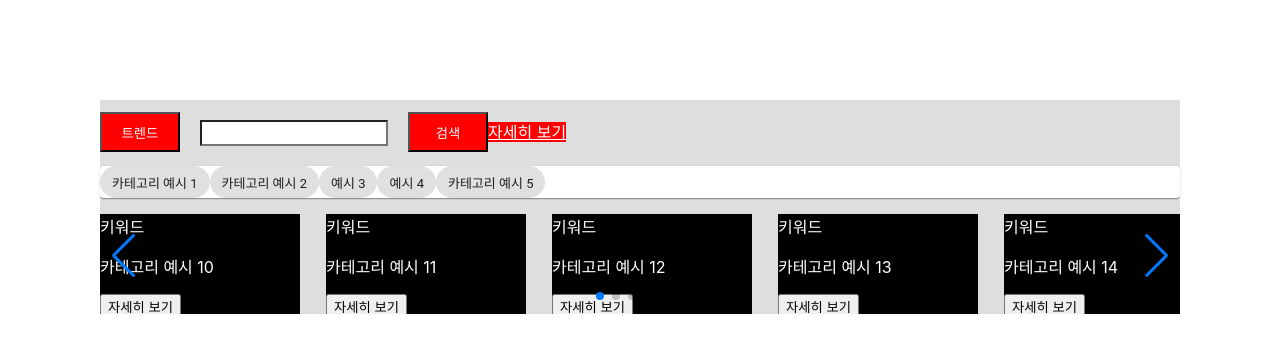
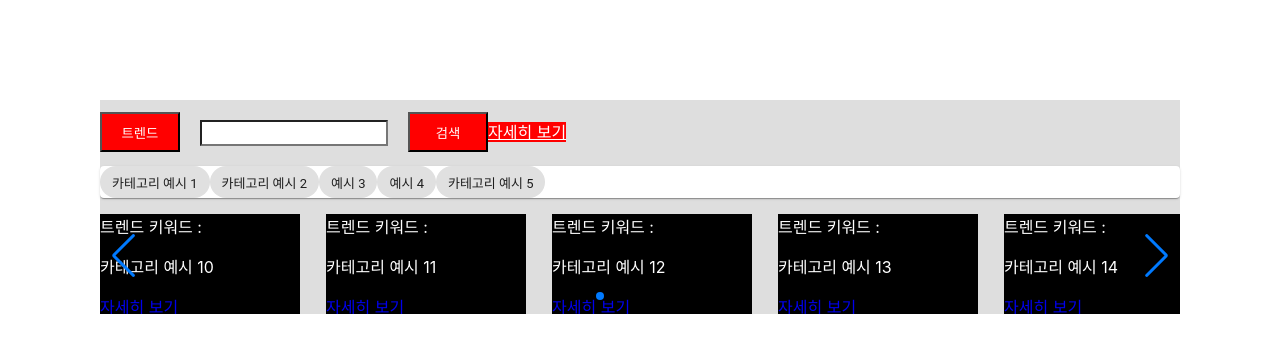
Before and after one commit to VanSubstance/ourtube, a React (Create React App) app in the folder front/: page / in a window 1280 px wide. Shown: the top 352 px of the page. Built offline with nearby package versions, Linux system fonts and the light colour scheme; the HTML template or start-up script is replaced by a standard one.

Commit message:
Connect Detail page
+ 키워드 자세히 보기 클릭 시 독립 세부 페이지로 이동 구현

```diff
--- a/front/src/Design/AlltimeMainPage.js
+++ b/front/src/Design/AlltimeMainPage.js
@@ -108,7 +108,7 @@ class AlltimeMainPage extends Component {
                     }
                 </Paper>
 
-                <RankList ref="CtgrResults">
+                <RankList type = "올타임" ref="CtgrResults">
 
                 </RankList>
                 <div
--- a/front/src/Design/Comps/CtgrResults.js
+++ b/front/src/Design/Comps/CtgrResults.js
@@ -11,7 +11,7 @@ SwiperCore.use([Navigation, Pagination, Autoplay]);
 class CtgrResults extends Component {
 
     state = {
-        seq: [0, 1, 2, 3, 4, 5],
+        keywords: [0, 1, 2, 3, 4, 5],
     }
 
     componentDidMount () {
@@ -23,14 +23,28 @@ class CtgrResults extends Component {
      * 키워드 리스트 새로고침
      */
     refreshResults = (newCtgr) => {
-        this.setState({
-            seq: [newCtgr + "0",
-            newCtgr + "1",
-            newCtgr + "2",
-            newCtgr + "3",
-            newCtgr + "4",
-            newCtgr + "5"]
-        });
+        this.state.keywords = [newCtgr + "0",
+        newCtgr + "1",
+        newCtgr + "2",
+        newCtgr + "3",
+        newCtgr + "4",
+        newCtgr + "5"];
+        this.renderLists();
+    }
+
+    renderLists = () => {
+        return (
+            this.state.keywords.map((element) => (
+                console.log("keyword: " + element),
+                <SwiperSlide>
+                    <CtgrThumbnail
+                        type = {this.props.type}
+                        keyword={element}>
+
+                    </CtgrThumbnail>
+                </SwiperSlide>
+            ))
+        );
     }
 
     render() {
@@ -46,15 +60,7 @@ class CtgrResults extends Component {
                     pagination={{ clickable: true }}
 
                 >
-                    {this.state.seq.map((element) => (
-                        <SwiperSlide>
-                            <CtgrThumbnail
-                                seq={element}>
-
-                            </CtgrThumbnail>
-                        </SwiperSlide>
-                    )
-                    )}
+                    {this.renderLists()}
                 </Swiper>
             </div>
         );
--- a/front/src/Design/Comps/CtgrThumbnail.js
+++ b/front/src/Design/Comps/CtgrThumbnail.js
@@ -1,4 +1,5 @@
 import React, { Component } from 'react';
+import { BrowserRouter as Router, Route, Link } from 'react-router-dom';
 
 class CtgrThumbnail extends Component {
 
@@ -8,16 +9,24 @@ class CtgrThumbnail extends Component {
             height: "100px",
             background: "#000000",
             color: "#FFFFFF",
-        }
+        },
     }
     render () {
         return (
             <div
                 className = "CtgrThumbnail"
                 style = {this.state.ex01}>
-                    <p>키워드 </p>
-                    <p>{this.props.seq}</p>
-                    <button>자세히 보기</button>
+                    {console.log(this.props.keyword)}
+                    <p>{this.props.type} 키워드 : </p>
+                    <p>{this.props.keyword}</p>
+                    {this.props.type === "트렌드"
+                    ? (
+                        <Link to = {"/trend/" + this.props.keyword}>자세히 보기</Link>
+                    )
+                    : (
+                        <Link to = {"/alltime/" + this.props.keyword}>자세히 보기</Link>
+                    )
+                    }
             </div>
         );
     }
--- a/front/src/Design/Comps/RankList.js
+++ b/front/src/Design/Comps/RankList.js
@@ -11,13 +11,13 @@ SwiperCore.use([Navigation, Pagination, Autoplay]);
 class RankList extends Component {
 
     state = {
-        seq: [0, 1, 2, 3, 4, 5, 6, 7],
+        keywords: [0, 1, 2, 3, 4, 5, 6, 7],
         style: {
             width: "800px",
             height: "200px",
         }
     }
-    componentDidMount () {
+    componentDidMount() {
         this.refreshResults(this.props.newCtgr)
     }
     /**
@@ -25,22 +25,37 @@ class RankList extends Component {
      * 키워드 리스트 새로고침
      */
     refreshResults = (newCtgr) => {
-        this.setState({
-            seq: [newCtgr + "0",
-            newCtgr + "1",
-            newCtgr + "2",
-            newCtgr + "3",
-            newCtgr + "4",
-            newCtgr + "5"]
-        });
+        this.state.keywords = [newCtgr + "0",
+        newCtgr + "1",
+        newCtgr + "2",
+        newCtgr + "3",
+        newCtgr + "4",
+        newCtgr + "5"];
+        this.renderLists();
+    }
+
+    renderLists = () => {
+        return (
+            this.state.keywords.map((element) => (
+                console.log(element),
+                <SwiperSlide>
+                    <RankListItem
+                        type = {this.props.type}
+                        keyword={element}>
+
+                    </RankListItem>
+                </SwiperSlide>
+            )
+            )
+        );
     }
 
     render() {
         return (
             <div>
-                <p>랭크 리스트</p>
+                <p>{this.props.type} 랭크 리스트</p>
                 <Swiper
-                    style = {this.state.style}
+                    style={this.state.style}
                     spaceBetween={50}
                     slidesPerView={5}
                     direction={'vertical'}
@@ -48,15 +63,7 @@ class RankList extends Component {
                     pagination={{ clickable: true }}
 
                 >
-                    {this.state.seq.map((element) => (
-                        <SwiperSlide>
-                            <RankListItem
-                                seq={element}>
-
-                            </RankListItem>
-                        </SwiperSlide>
-                    )
-                    )}
+                    {this.renderLists()}
                 </Swiper>
             </div>
         );
--- a/front/src/Design/Comps/RankListItem.js
+++ b/front/src/Design/Comps/RankListItem.js
@@ -1,4 +1,5 @@
 import React, { Component } from 'react';
+import { BrowserRouter as Router, Route, Link } from 'react-router-dom';
 
 class RankListItem extends Component {
 
@@ -15,7 +16,16 @@ class RankListItem extends Component {
             <div
                 className = "CtgrThumbnail"
                 style = {this.state.ex01}>
-                    <p>리스트 {this.props.seq} </p>
+                    <p>리스트: {this.props.keyword} </p>
+                    {
+                    this.props.type === "트렌드"
+                    ? (
+                        <Link to = {"/trend/" + this.props.keyword}>자세히 보기</Link>
+                    )
+                    : (
+                        <Link to = {"/alltime/" + this.props.keyword}>자세히 보기</Link>
+                    )
+                    }
             </div>
         );
     }
--- a/front/src/Design/Header.js
+++ b/front/src/Design/Header.js
@@ -3,6 +3,7 @@ import React, { Component } from 'react';
 import { BrowserRouter as Router, Route } from 'react-router-dom';
 import { Home, About, User } from '../Yang';
 import { MainPageSimple, TrendMainPage, AlltimeMainPage, TrendResultPage, AlltimeResultPage } from './';
+import {CtgrResults, RankList} from './Comps';
 
 class App extends Component {
 
--- a/front/src/Design/MainPageSimple.js
+++ b/front/src/Design/MainPageSimple.js
@@ -73,7 +73,6 @@ class MainPageSimple extends Component {
         this.setState({
             selectedCtgr: element
         });
-        console.log("Refresh Keywords")
         this.refs.CtgrResults.refreshResults(element);
     }
 
@@ -196,6 +195,7 @@ class MainPageSimple extends Component {
                         )
                 }
                 <CtgrResults
+                    type = {this.state.currentType}
                     ref="CtgrResults"
                 >
 
--- a/front/src/Design/TrendMainPage.js
+++ b/front/src/Design/TrendMainPage.js
@@ -47,23 +47,23 @@ class TrendMainPage extends Component {
         this.selectCtgr(this.state.ctgrs[0]);
     }
     searchTracker = (track) => {
-        this.setState({
-            searchVal: track.target.value
-        })
+        this.state.searchVal = track.target.value;
     }
     /**
      * ------------------------------------------------------------------------------> 김종규
      * 현재 입력되어있는 searchVal로 카테고리 검색
      */
     searchCtgr = () => {
-        this.state.ctgrs = [
-            this.state.searchVal + "1",
-            this.state.searchVal + "2",
-            this.state.searchVal + "3",
-            this.state.searchVal + "4",
-            this.state.searchVal + "5",
-        ];
-        this.state.selectedCtgr = this.state.searchVal + "1";
+        this.setState({
+            ctgrs: [
+                this.state.searchVal + "1",
+                this.state.searchVal + "2",
+                this.state.searchVal + "3",
+                this.state.searchVal + "4",
+                this.state.searchVal + "5",
+            ],
+            selectedCtgr: this.state.searchVal + "1",
+        })
         this.refs.CtgrResults.refreshResults(this.state.searchVal + "1");
     }
     /**
@@ -108,7 +108,7 @@ class TrendMainPage extends Component {
                     }
                 </Paper>
 
-                <RankList ref="CtgrResults">
+                <RankList type = "트렌드" ref="CtgrResults">
 
                 </RankList>
                 <div
```
